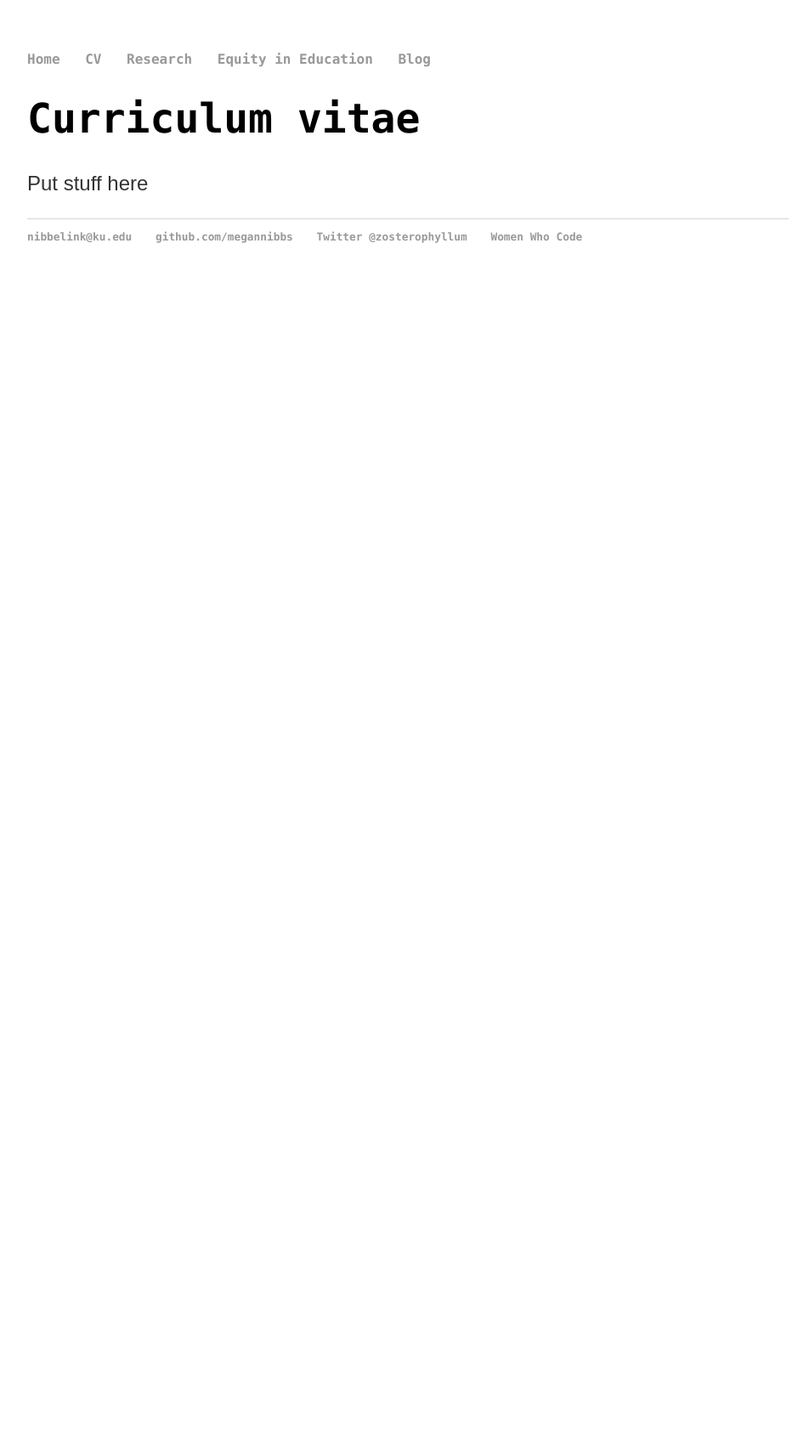
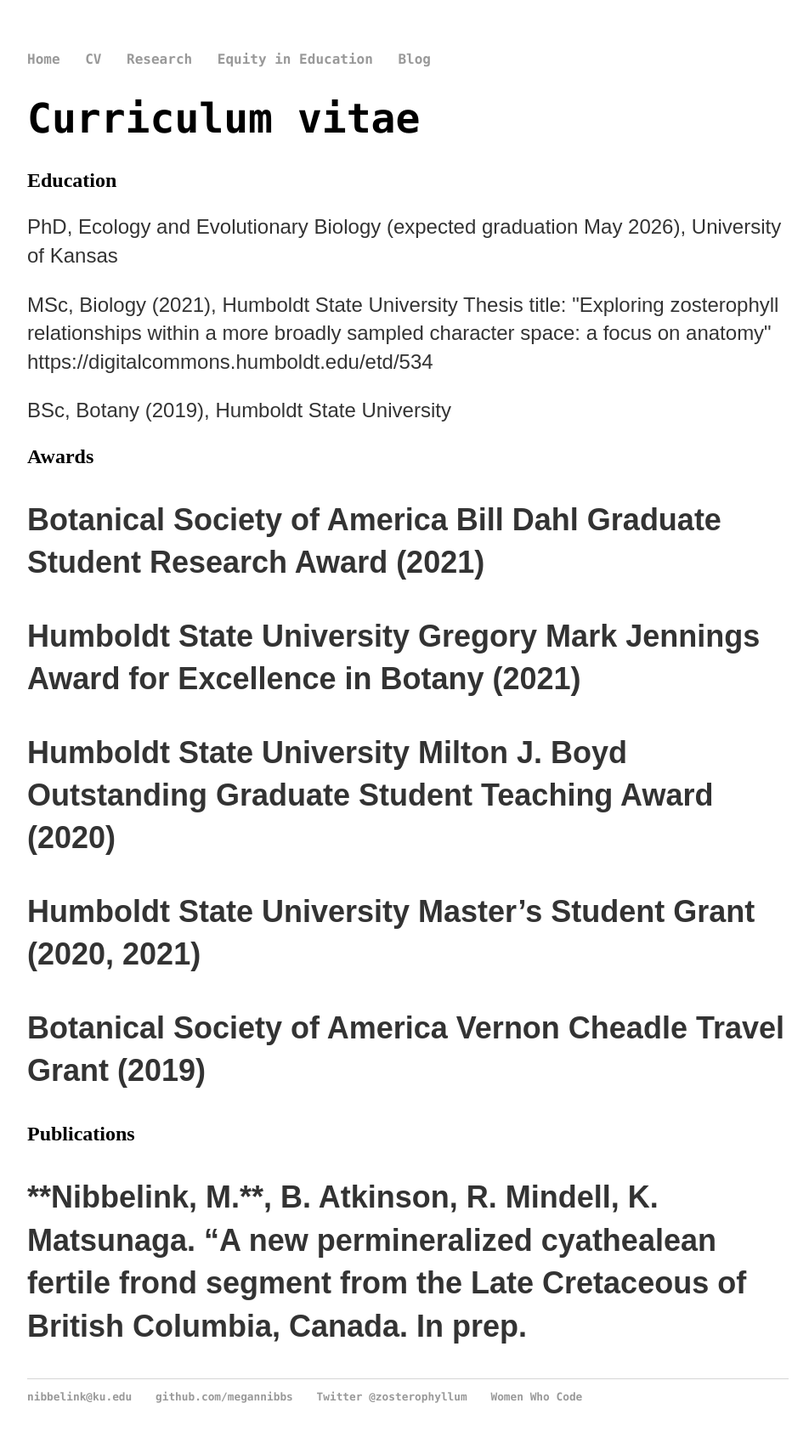
Before and after one commit to megannibbs/megannibbelink.github.io, a Jekyll site: the page built from cv/index.html, in a window 1280 px wide. Shown: the whole page at 85% size, without its empty margins (160-1112 px from the left). Built offline with Jekyll 4.4.1, drawn with Linux system fonts in a browser that asks for light colours; before the commit the page ends 900 px from its top, so only the background shows below that.

Commit message:
Update index.html

```diff
--- a/cv/index.html
+++ b/cv/index.html
@@ -4,5 +4,20 @@ title: Meg Nibbelink | CV
 ---
 <div class="blurb">
 	<h1>Curriculum vitae</h1>
-	<p>Put stuff here</p>
+	<h2>Education</h2>
+	<p>PhD, Ecology and Evolutionary Biology (expected graduation May 2026), University of Kansas</p>
+	<p>MSc, Biology (2021), Humboldt State University
+	Thesis title: "Exploring zosterophyll relationships within a more broadly sampled character space: a focus on anatomy" https://digitalcommons.humboldt.edu/etd/534</p>
+	<p>BSc, Botany (2019), Humboldt State University</p>
+
+	<h2>Awards<h2>
+	<p>Botanical Society of America Bill Dahl Graduate Student Research Award (2021)</p>
+	<p>Humboldt State University Gregory Mark Jennings Award for Excellence in Botany (2021)</p>
+	<p>Humboldt State University Milton J. Boyd Outstanding Graduate Student Teaching Award (2020)</p>
+	<p>Humboldt State University Master’s Student Grant (2020, 2021)</p>
+	<p>Botanical Society of America Vernon Cheadle Travel Grant (2019)</p>
+
+	<h2>Publications<h2>
+	<p>**Nibbelink, M.**, B. Atkinson, R. Mindell, K. Matsunaga. “A new permineralized cyathealean fertile frond segment from the Late
+		Cretaceous of British Columbia, Canada. In prep.
 </div><!-- /.blurb -->
```
